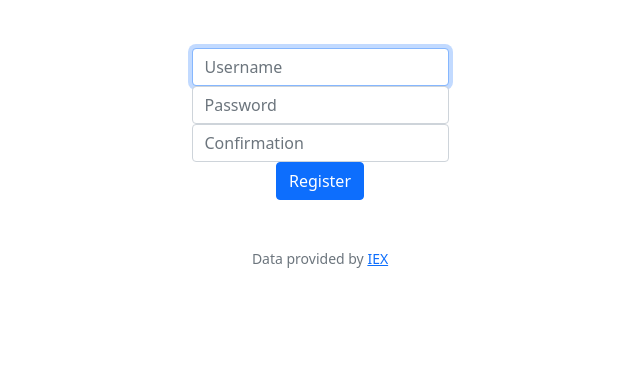
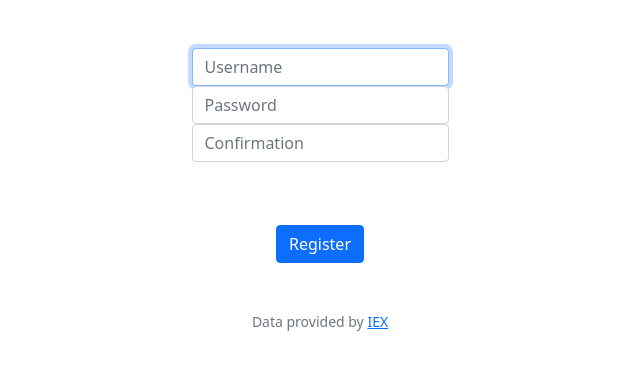
Before and after one commit to Atabek786/cs50code, a Flask app: template finance/templates/register.html in a window 1280 px wide. Shown: the part 76-446 px from the top of the page, without its empty margins (320-960 px from the left). Run offline with Flask 3, Linux system fonts and the light colour scheme; the template is opened without the code that fills it, so the values that code supplies are empty; some libraries are stand-ins or nearby versions.

Commit message:
Mon, Jul 10, 2023, 7:45 PM +03:00

```diff
--- a/finance/app.py
+++ b/finance/app.py
@@ -137,7 +137,7 @@ def register():
         return redirect("/")
 
     else:
-        return apology("Must provide data", 403)
+        return render_template("register.html")
 
 
 @app.route("/sell", methods=["GET", "POST"])
--- a/finance/templates/register.html
+++ b/finance/templates/register.html
@@ -9,6 +9,11 @@
         <input type="text" name="username" autocomplete="off" autofocus class="form-control mx-auto w-auto" placeholder="Username">
         <input type="text" name="password" class="form-control mx-auto w-auto" placeholder="Password">
         <input type="text" name="confirmation" class="form-control mx-auto w-auto" placeholder="Confirmation">
-        <button class="btn btn-primary" type="submit">Register</button>
+        <button class="btn btn-primary" type="submit" id="btninreg">Register</button>
     </form>
+    <style>
+        #btninreg {
+            margin-top: 5%;
+        }
+    </style>
 {% endblock %}
```
